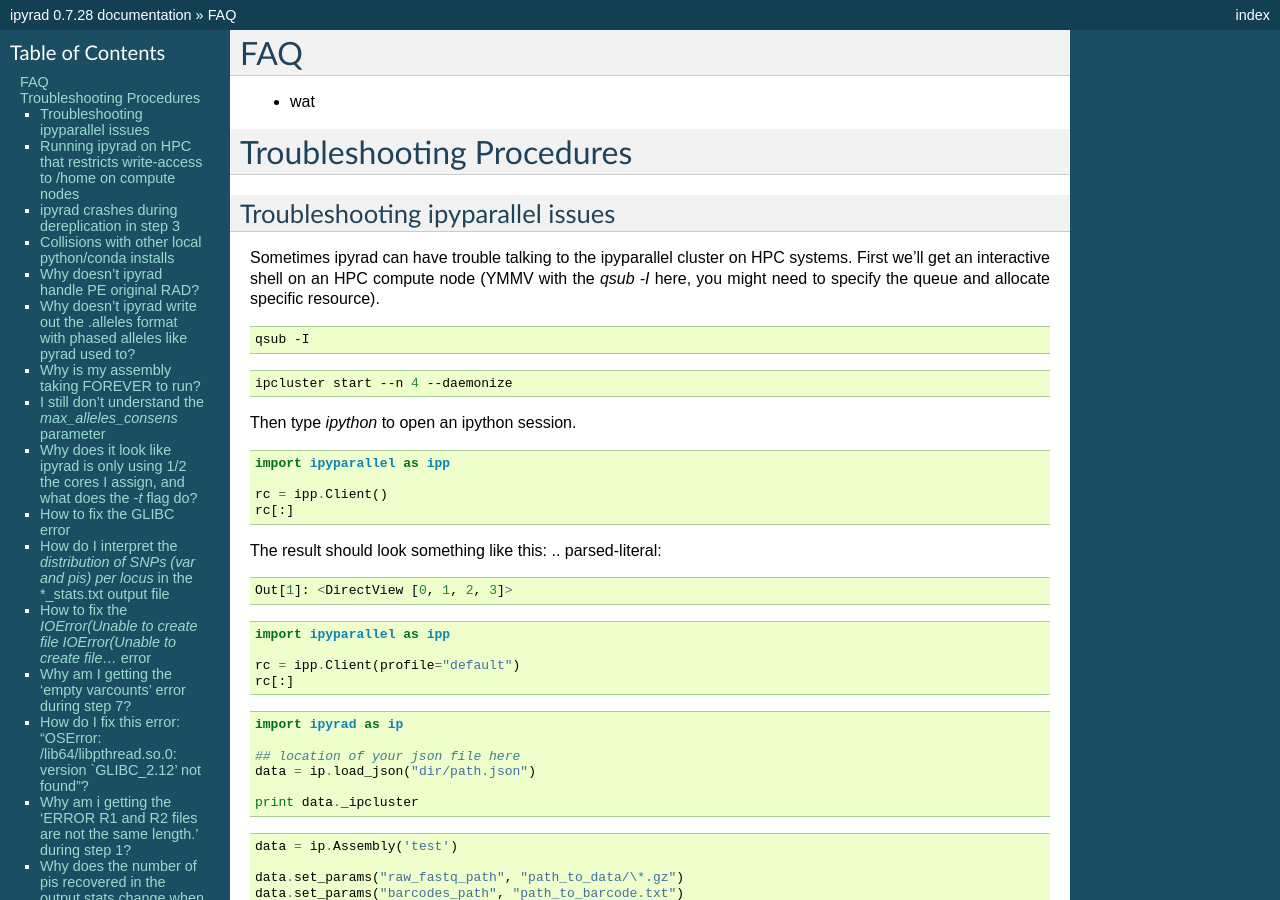
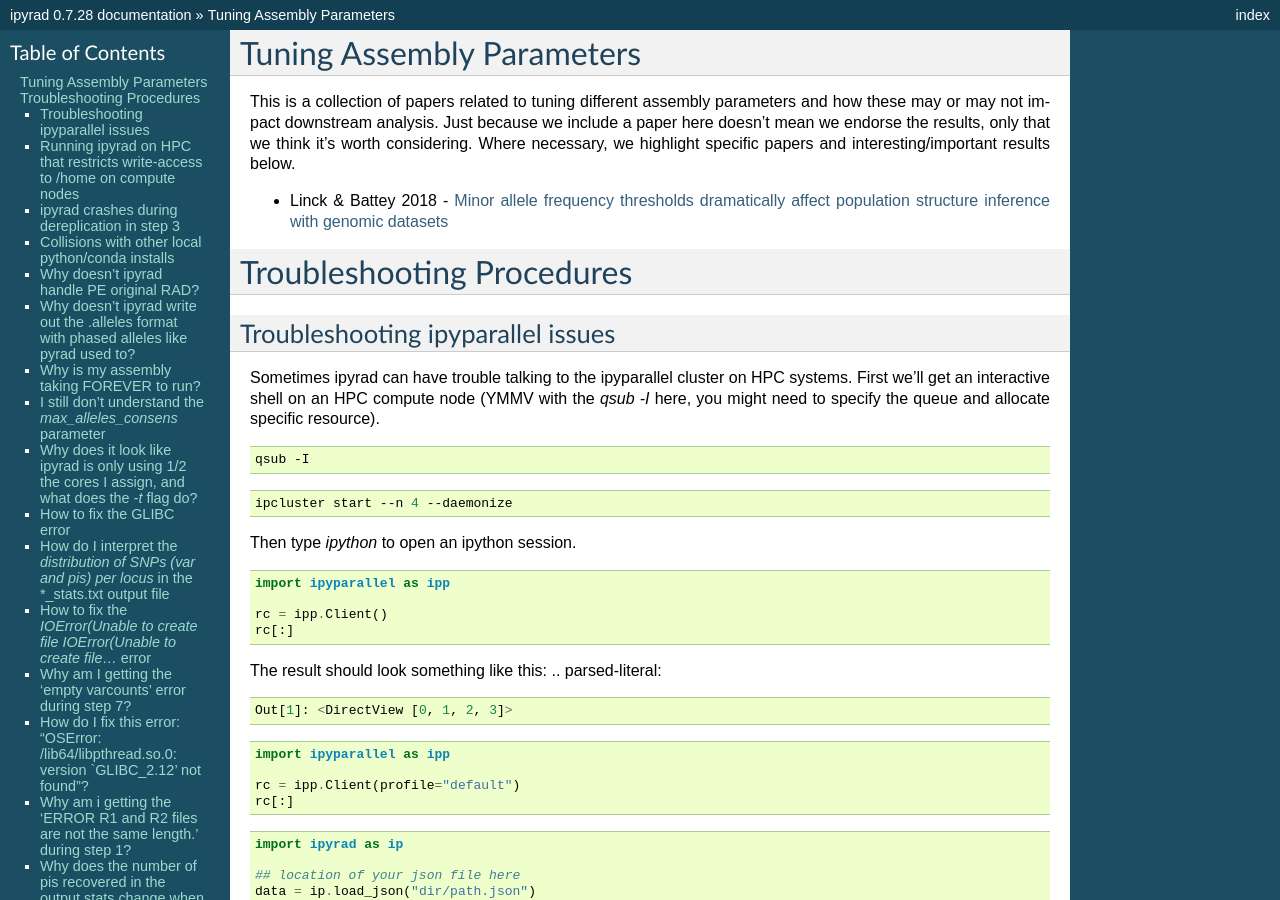
Before and after one commit to dereneaton/ipyrad, a Sphinx documentation site: the page built from docs/faq.rst, in a window 1280 px wide and 900 px high. Built offline with Sphinx 7.4.7, drawn with Linux system fonts in a browser that asks for light colours; pages that are not in the unit, such as notebooks, are missing from menus; the version number is read from the project's files by our own code; some of the changed text lies outside the part shown.

Commit message:
Starting list of papers related to assembly parameters

```diff
--- a/docs/faq.rst
+++ b/docs/faq.rst
@@ -1,11 +1,15 @@
 
 .. _faq:
 
+Tuning Assembly Parameters
+==========================
+This is a collection of papers related to tuning different assembly
+parameters and how these may or may not impact downstream analysis.
+Just because we include a paper here doesn't mean we endorse the results,
+only that we think it's worth considering. Where necessary, we
+highlight specific papers and interesting/important results below.
 
-FAQ
-===
-
-* wat
+* Linck & Battey 2018 - `Minor allele frequency thresholds dramatically affect population structure inference with genomic datasets <https://www.biorxiv.org/content/biorxiv/early/2018/10/21/188623.full.pdf>`__
 
 Troubleshooting Procedures
 ==========================
```
